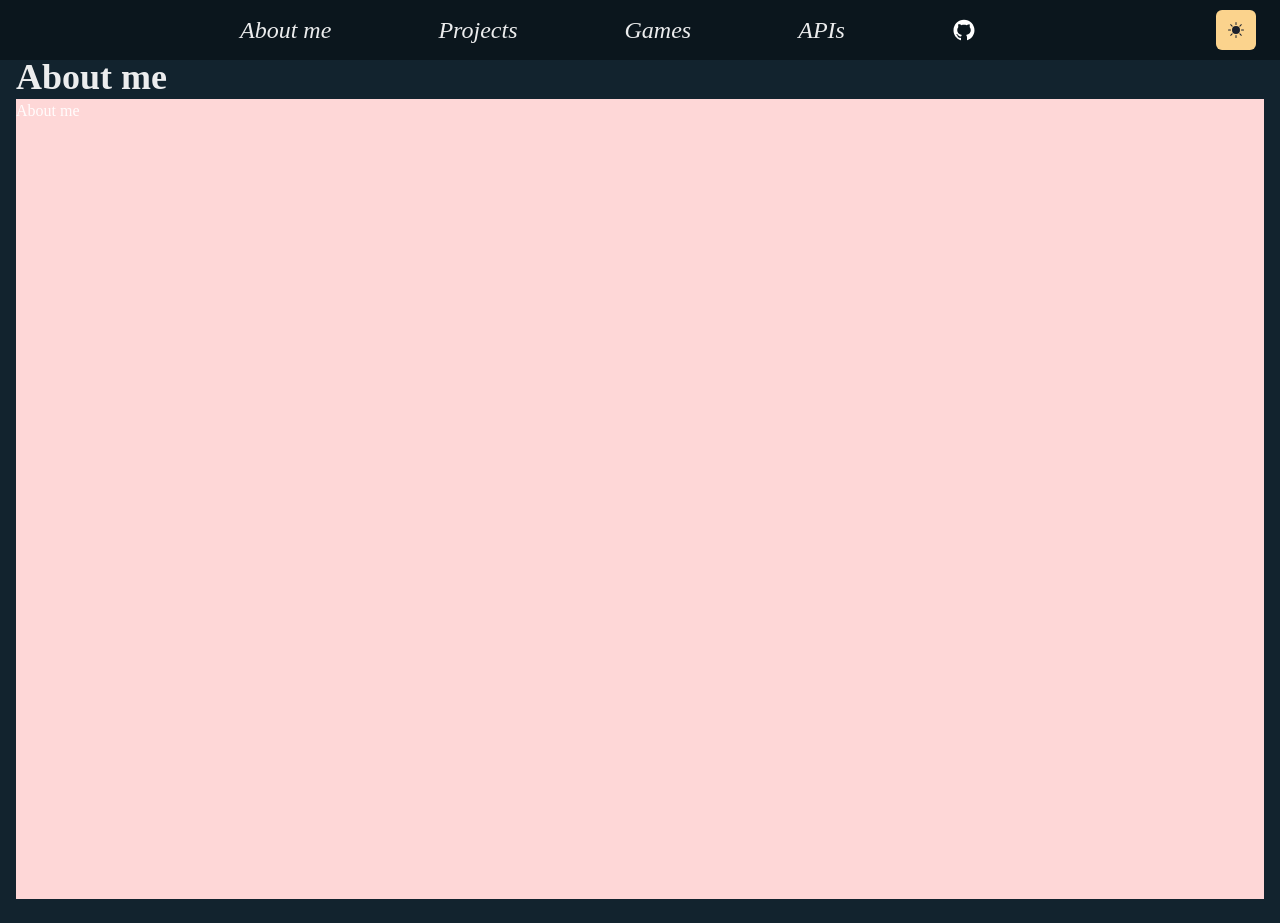
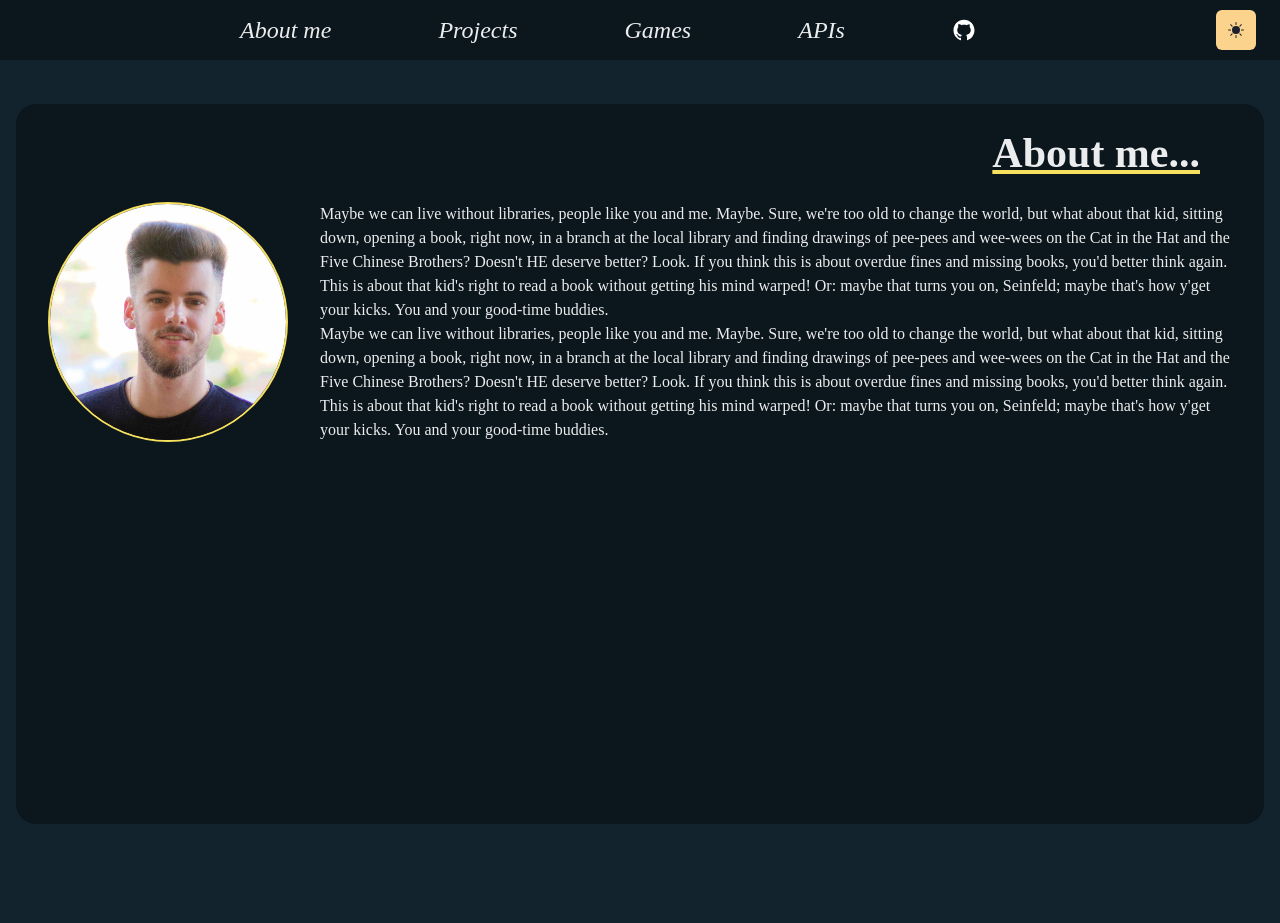
Before and after one commit to presedo93/homepage, a Next.js app: page / in a window 1280 px wide. After the commit the page ends 848 px from the top, so only its background shows below. Built offline with nearby package versions, Linux system fonts and the light colour scheme.

Commit message:
🚧 Working on the index page

```diff
--- a/components/games/MineBoard.tsx
+++ b/components/games/MineBoard.tsx
@@ -19,7 +19,7 @@ const MineBoard = () => {
             h={{ base: 'fit-content', xl: '46vh' }}
             bg={bgBox}
             rounded={20}
-            alignItems={{ base: 'center', md: 'center' }}
+            alignItems={'center'}
             flexDirection={{ base: 'column', md: 'row' }}
         >
             <Flex
--- a/pages/index.tsx
+++ b/pages/index.tsx
@@ -1,21 +1,92 @@
-import { Box, Heading } from '@chakra-ui/react'
-import type { NextPage } from 'next'
+import {
+    Box,
+    Heading,
+    VStack,
+    Text,
+    useColorModeValue,
+    chakra,
+} from '@chakra-ui/react';
+import type { NextPage } from 'next';
+import Image from 'next/image';
 
-import Section from '../components/Section'
+import Section from '../components/Section';
+
+const ProfileImage = chakra(Image, {
+    shouldForwardProp: (prop) => ['src', 'alt', 'width', 'height'].includes(prop),
+});
 
 const Home: NextPage = () => {
+    const bg = useColorModeValue('#D0D0D0', '#0B161D');
+
     return (
         <>
+            <Box h={12} />
             <Section delay={0.1}>
-                <Heading as='h2' variant='page-title'>
-                    <p>About me</p>
-                </Heading>
-                <Box h='100vh' id='aboutme' bg='red.100'>
-                    <p>About me</p>
+                <Box h={{ base: 'fit-content', xl: '90vh' }} bg={bg} rounded={20}>
+                    <VStack ml={8} mr={8}>
+                        <Heading
+                            textAlign={'left'}
+                            fontWeight={'semibold'}
+                            textDecoration={'underline'}
+                            fontSize={42}
+                            textDecorationColor={'yellow.300'}
+                            alignSelf={'end'}
+                            mr={8}
+                            mt={6}
+                            mb={4}
+                        >
+                            About me...
+                        </Heading>
+                        <Box>
+                            <Box
+                                float={'left'}
+                                mr={8}
+                                borderRadius={'full'}
+                                borderStyle={'solid'}
+                                borderColor={'yellow.300'}
+                                borderWidth={2}
+                                width={240}
+                                height={240}
+                            >
+                                <ProfileImage
+                                    src='/images/presedo.jpg'
+                                    alt='Profile picture'
+                                    borderRadius={'full'}
+                                    width={240}
+                                    height={240}
+                                />
+                            </Box>
+
+                            <Text>
+                                Maybe we can live without libraries, people like you and me.
+                                Maybe. Sure, we're too old to change the world, but what about
+                                that kid, sitting down, opening a book, right now, in a branch
+                                at the local library and finding drawings of pee-pees and
+                                wee-wees on the Cat in the Hat and the Five Chinese Brothers?
+                                Doesn't HE deserve better? Look. If you think this is about
+                                overdue fines and missing books, you'd better think again. This
+                                is about that kid's right to read a book without getting his
+                                mind warped! Or: maybe that turns you on, Seinfeld; maybe that's
+                                how y'get your kicks. You and your good-time buddies.
+                            </Text>
+                            <Text>
+                                Maybe we can live without libraries, people like you and me.
+                                Maybe. Sure, we're too old to change the world, but what about
+                                that kid, sitting down, opening a book, right now, in a branch
+                                at the local library and finding drawings of pee-pees and
+                                wee-wees on the Cat in the Hat and the Five Chinese Brothers?
+                                Doesn't HE deserve better? Look. If you think this is about
+                                overdue fines and missing books, you'd better think again. This
+                                is about that kid's right to read a book without getting his
+                                mind warped! Or: maybe that turns you on, Seinfeld; maybe that's
+                                how y'get your kicks. You and your good-time buddies.
+                            </Text>
+                        </Box>
+                    </VStack>
                 </Box>
             </Section>
         </>
-    )
-}
+    );
+};
 
-export default Home
+export default Home;
```
Also changed, not shown: components/games/GameDesc.tsx (indentation only), public/images/presedo.jpg (added).
